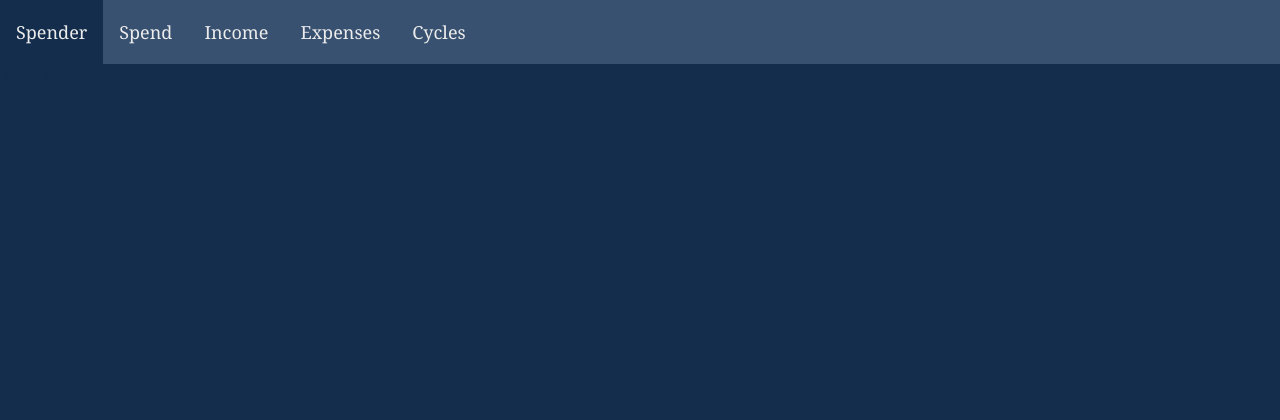
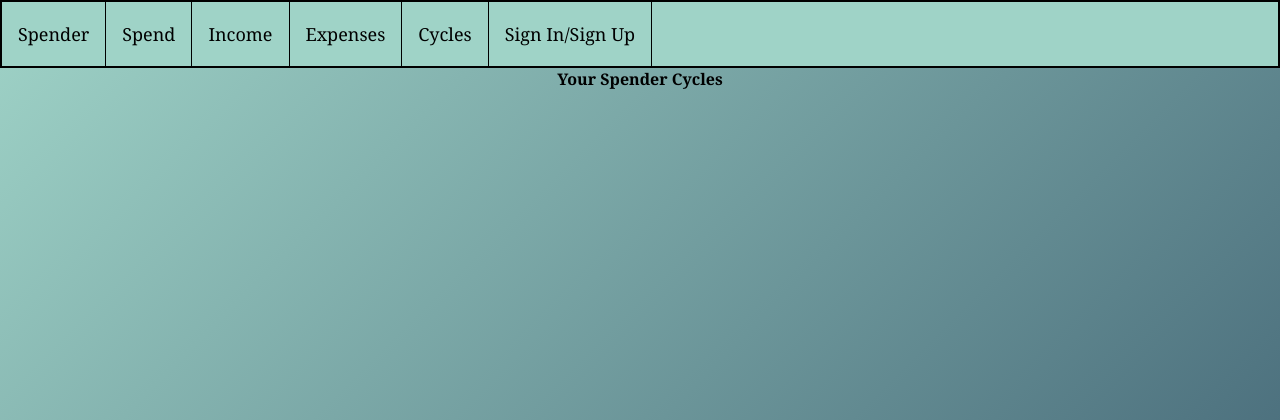
Before and after one commit to dcabriales/Spender, a Flask app: template website/templates/cycles.html in a window 1280 px wide. Shown: the top 420 px of the page. Run offline with Flask 3, Linux system fonts and the light colour scheme; the template is opened without the code that fills it, so the values that code supplies are empty.

Commit message:
Redesign color adn added sing button

```diff
--- a/website/routes.py
+++ b/website/routes.py
@@ -317,3 +317,7 @@
         "daily_spend": dailySpend
     }
     return render_template("cycle_info.html", chart_map=chart_map)
+
+@routes.route("/Signup", methods = ["GET"])
+def sign():
+    return render_template("signin.html")
--- a/website/static/base/base.css
+++ b/website/static/base/base.css
@@ -1,36 +1,59 @@
 :root {
     --light: #ececec;
     --green: #9fd3c7;
-    --lightblue: #385170;
+    --lightgreen:  #afe7da;
+    --lightblue: #77a3da;
     --darkblue: #142d4c;
+    --purple:  #5e008a;
+    --black: #000000;
 }
 *{
     margin:0;
     box-sizing: border-box;
     }
+    @import url('https://fonts.googleapis.com/css2?family=Dancing+Script:wght@400;700&display=swap');
 body {
-    background-color: var(--darkblue);
+    background: linear-gradient(-45deg, var(--light), var(--green), var(--darkblue), var(--green));
+    background-size: 600% 1100%;
+    animation: backgroundFade 15s ease infinite;
+    margin: 0;
+    box-sizing: border-box;
+    /* background-color: var(--light); */
+}
+@keyframes backgroundFade {
+    0% {
+        background-postition: 0% 50%;
+    }
+    50% {
+        background-postition: 100% 50%;
+    }
+    100% {
+        background-postition: 0% 50%;
+    }
 }
 
 h1 {
-    color: var(--darkblue);
+    color: var(--black);
     font-family: Georgia, 'Times New Roman', Times, serif;
+    /* font-family: Gerogia, 'Dancing Script' , cursive; */
     font-size: medium;
-
+    text-align: center;
 }
 h2 {
     font-family: Georgia, 'Times New Roman', Times, serif;
     color: var(--darkblue);
     font-size: medium;
+
 }
 li a{
     display: block;
-    color: var(--light);
+    color: var(--black);
     text-align: center;
     padding: 20px 16px;
     text-decoration: none;
     font-family: Georgia, 'Times New Roman', Times, serif;
     font-size:large;
+    border-right: 1px solid black;
 }
 li {
     float: left;
@@ -40,7 +63,11 @@
 }
 .topnav {
     display: block;
-    background-color: var(--lightblue);
+    background-color: var(--green);
+    border-top: 2px solid black;
+    border-bottom: 2px solid black;
+    border-left: 2px solid black;
+    border-right: 2px solid black;
     align-items: center;
     justify-content: center;
 }
--- a/website/static/styles.css
+++ b/website/static/styles.css
@@ -52,7 +52,7 @@
     padding: 2rem;
     border: 1px solid var(--light);
     border-radius: 1rem;
-    background: var(--green);
+    background: var(--light);
     box-shadow: 0 0 16px rgba(0, 0, 0, 0.8);
 }
 
@@ -94,8 +94,8 @@
 }
 .expense-grid {
     grid-area: expenses;
-    box-shadow: rgba(0, 0, 0, 0.25) 0px 54px 55px, rgba(0, 0, 0, 0.12) 0px -12px 30px, rgba(0, 0, 0, 0.12) 0px 4px 6px, rgba(0, 0, 0, 0.17) 0px 12px 13px, rgba(0, 0, 0, 0.09) 0px -3px 5px;
-    background-color: var(--green);
+    box-shadow: rgba(179, 4, 4, 0.397) 0px 54px 55px, rgba(0, 0, 0, 0.12) 0px -12px 30px, rgba(0, 0, 0, 0.12) 0px 4px 6px, rgba(0, 0, 0, 0.17) 0px 12px 13px, rgba(0, 0, 0, 0.09) 0px -3px 5px;
+    background-color: var(--light);
     border-radius: 8px;
     height: 300px;
     width: 300px;
--- a/website/templates/base.html
+++ b/website/templates/base.html
@@ -2,6 +2,7 @@
 <html>
 <head>
   <script src="https://cdn.jsdelivr.net/npm/chart.js@4.4.3/dist/chart.umd.min.js"></script>
+  <link href="https://fonts.googleapis.com/css2?family=Dancing+Script:wght@400;700&display=swap" rel="stylesheet">
   <link rel="stylesheet" text="text/css" href="{{ url_for('static',filename='/base/base.css') }}">
   {% block css %}
   {% endblock %}
@@ -27,6 +28,9 @@
       <li>
         <a href="{{url_for('routes.cycles_page')}}">Cycles</a>
       </li>
+      <li>
+        <a href="{{url_for('routes.sign')}}">Sign In/Sign Up</a>
+        </li>
     </ul>
   </nav>
 </div>
--- a/website/templates/cycles.html
+++ b/website/templates/cycles.html
@@ -4,7 +4,7 @@
 
 <div class="cycles_container">
     <div class="cycles">
-        <h1>Your Spender Cycles: </h1>
+        <h1>Your Spender Cycles </h1>
         {% for cycle in all_cycles %}
         <a href="{{url_for('routes.cycle_info', cycle_id=cycle.cid)}}">{{ cycle.start_date }}-{{ cycle.end_date }}</a>
     </div>
--- a/website/templates/incomeInfo.html
+++ b/website/templates/incomeInfo.html
@@ -1,7 +1,7 @@
 {% extends 'base.html' %}
 {% block title %}Spender Expenses{% endblock %}
 {% block body %}
-<h1> Your Income Details: </h1>
+<h1> Your Income Details </h1>
 <h2> Latest Income Amount: ${{ data.income_amount }}</h2>
 <h2> Latest Income Date: {{ data.inc_date }}</h2>
 <h2> Income Available: {{ data.inc_available }}</h2>
--- a/website/templates/incomeUpdate.html
+++ b/website/templates/incomeUpdate.html
@@ -2,7 +2,7 @@
 {% block title %}Spender Home Page{% endblock %}
 {% block body %}<h1>Income</h1>
 <form method="POST">
-<h3 align="center">Update with the amount received from your income on {{ income_date }}</h3>
+<h3 align="center">Update Income {{ income_date }}</h3>
 <div class="mx-auto p-2" style="width: 300px;">
     <div class="input-group mb-3">
         <label for="incomeAmount" class="form-label">Income Amount</label>
```
Also changed, not shown: website/templates/signin.html (added, +8 -0 lines).
